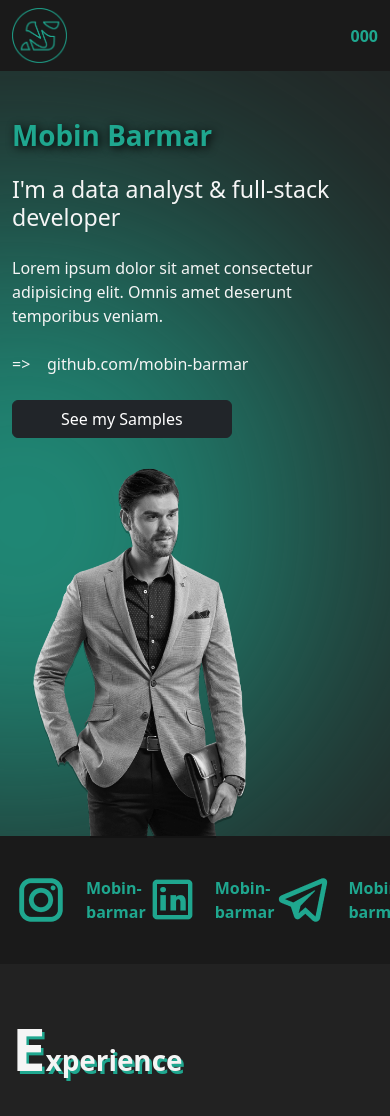
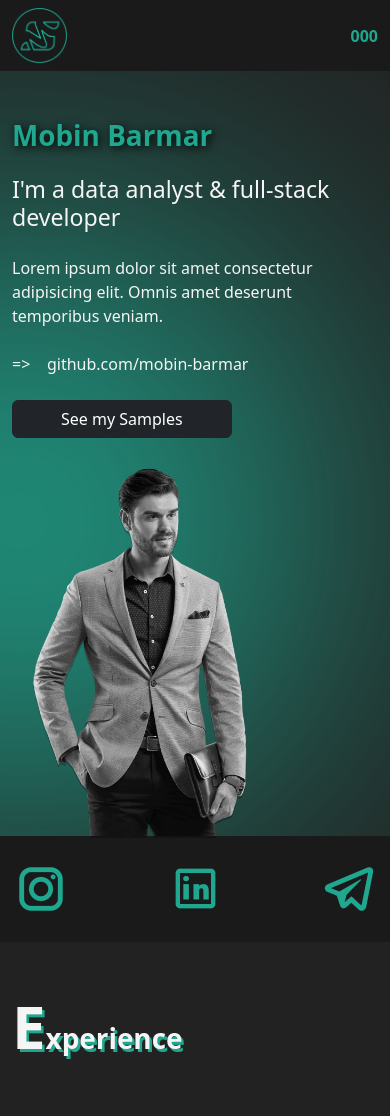
Before and after one commit to mobinbarmar/Personal-Web, an Angular app in the folder Angular/: page / in a window 390 px wide. Shown: the top 1116 px of the page. Built offline with nearby package versions, Linux system fonts and the light colour scheme; no server answers.

Commit message:
links are changed

```diff
--- a/Angular/src/app/pages/home/home.component.html
+++ b/Angular/src/app/pages/home/home.component.html
@@ -50,16 +50,16 @@
   <div class="container d-flex justify-content-between align-items-center">
     <div class="d-flex align-items-center justify-content-center">
       <img src="../../../assets/img/ig.png" alt="">
-      <p class="text-primary  mt-3 ms-3">Mobin-barmar</p>
+      <p class="text-primary  mt-3 ms-3 d-none d-md-block">Mobin-barmar</p>
     </div>
 
     <div class="d-flex align-items-center justify-content-center">
       <img src="../../../assets/img/in.png" alt="">
-      <p class="text-primary mt-3 ms-3">Mobin-barmar</p>
+      <p class="text-primary mt-3 ms-3 d-none d-md-block">Mobin-barmar</p>
     </div>
     <div class="d-flex align-items-center justify-content-center">
       <img src="../../../assets/img/telegram.png" alt="">
-      <p class="text-primary mt-3 ms-3">Mobin-barmar</p>
+      <p class="text-primary mt-3 ms-3 d-none d-md-block">Mobin-barmar</p>
     </div>
   </div>
 </section>
```
